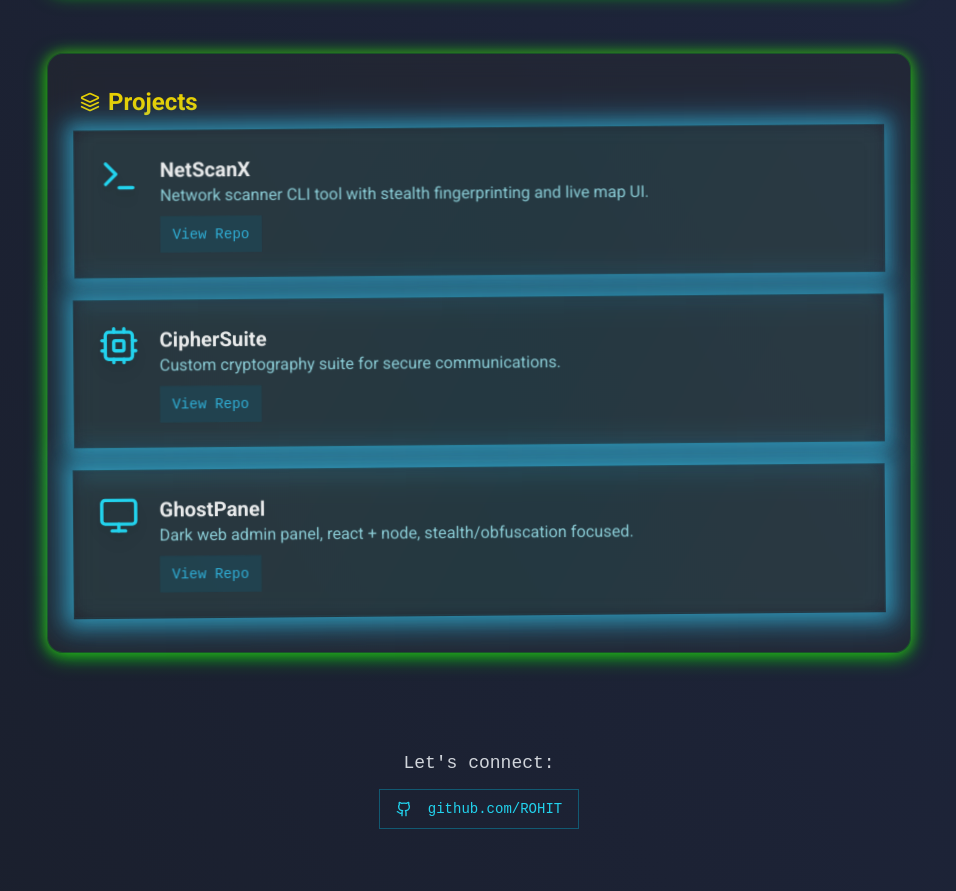
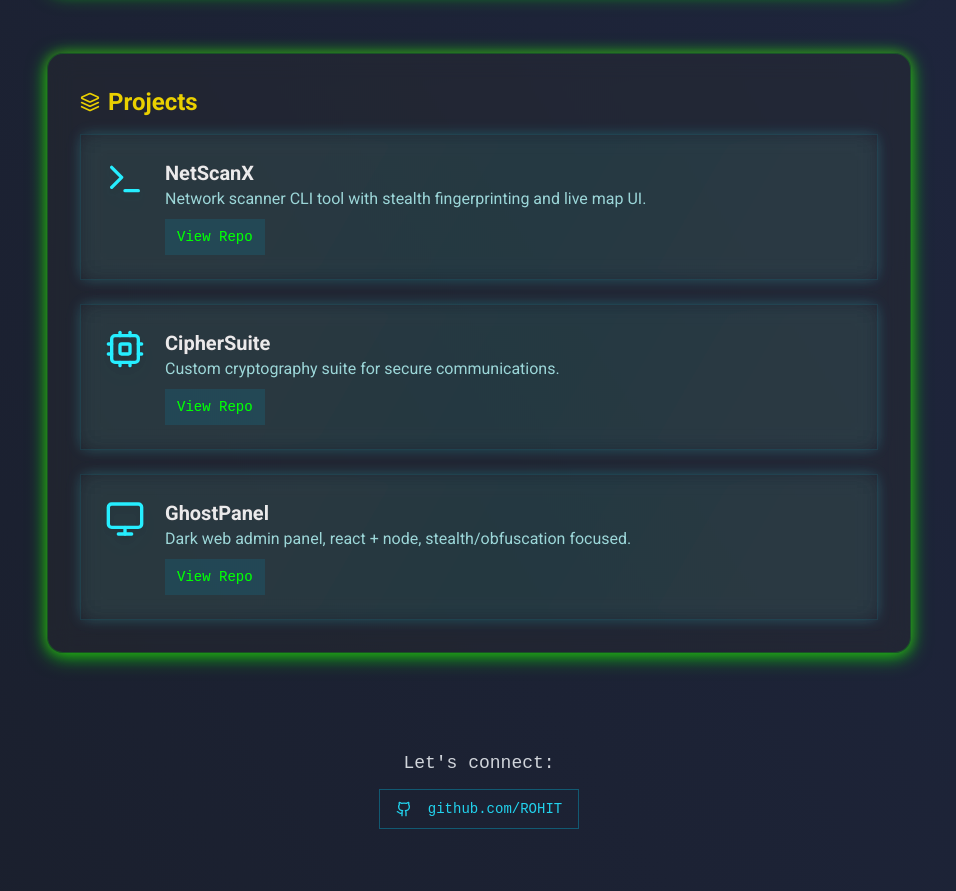
Before and after one commit to dadathakur07/DESKTOP-ToDo-LIST, a React (Vite) app: page / in a window 1280 px wide. Shown: the part 1060-1951 px from the top of the page, without its empty margins (161-1117 px from the left). Built offline with nearby package versions, Linux system fonts and the light colour scheme.

Commit message:
Refactor: Remove floating animation
Remove the floating animation and implement a hover effect to trigger the animation.

```diff
--- a/src/index.css
+++ b/src/index.css
@@ -90,7 +90,6 @@
     overflow: visible;
     z-index: 5;
     will-change: transform, box-shadow, filter;
-    animation: float-cool 3.5s ease-in-out infinite alternate, pulse-glow 3.4s ease-in-out infinite alternate;
     transition: box-shadow 0.27s, transform 0.22s, filter 0.22s;
     box-shadow: 0 0 80px 0 #00ff0030, 0 0 0 0 #ffcc0066;
   }
@@ -99,6 +98,7 @@
     filter: brightness(1.1) drop-shadow(0 0 36px #00ff66aa) saturate(1.5);
     box-shadow: 0 0 90px 12px #00ff0080,0 0 66px 14px #ffcc00bb,0 0 2px 0 #fff;
     z-index: 16;
+    animation: float-cool 3.5s ease-in-out infinite alternate, pulse-glow 3.4s ease-in-out infinite alternate;
   }
   /* Neon border shimmer effect */
   .neon-border-shimmer {
@@ -365,22 +365,23 @@ body.dark-mode {
 }
 
 /* Modify project card neon and glow color to sky blue and reduce intensity */
-
 .hacker-project-card {
   position: relative;
   overflow: visible;
   z-index: 5;
   will-change: transform, box-shadow, filter;
-  animation: float-cool 3.5s ease-in-out infinite alternate, pulse-glow-skyblue 3.4s ease-in-out infinite alternate;
+  /* Remove animation and reduce box-shadow intensity (static) */
   transition: box-shadow 0.27s, transform 0.22s, filter 0.22s;
-  box-shadow: 0 0 40px 0 #33c3f033, 0 0 0 0 #33c3f099;
+  box-shadow: 0 0 12px 0 #33c3f022, 0 0 0 0 #33c3f080;
 }
 .hacker-project-card:hover {
+  animation: float-cool 3.5s ease-in-out infinite alternate, pulse-glow-skyblue 3.4s ease-in-out infinite alternate;
   transform: translateY(-10px) scale(1.04) rotate(-1deg);
   filter: brightness(1.05) drop-shadow(0 0 25px #33c3f0aa) saturate(1.3);
   box-shadow: 0 0 50px 8px #33c3f099, 0 0 40px 10px #33c3f0cc, 0 0 2px 0 #33c3f0ff;
   z-index: 16;
 }
+
 /* Neon border shimmer effect */
 .neon-border-shimmer {
   pointer-events: none;
```
